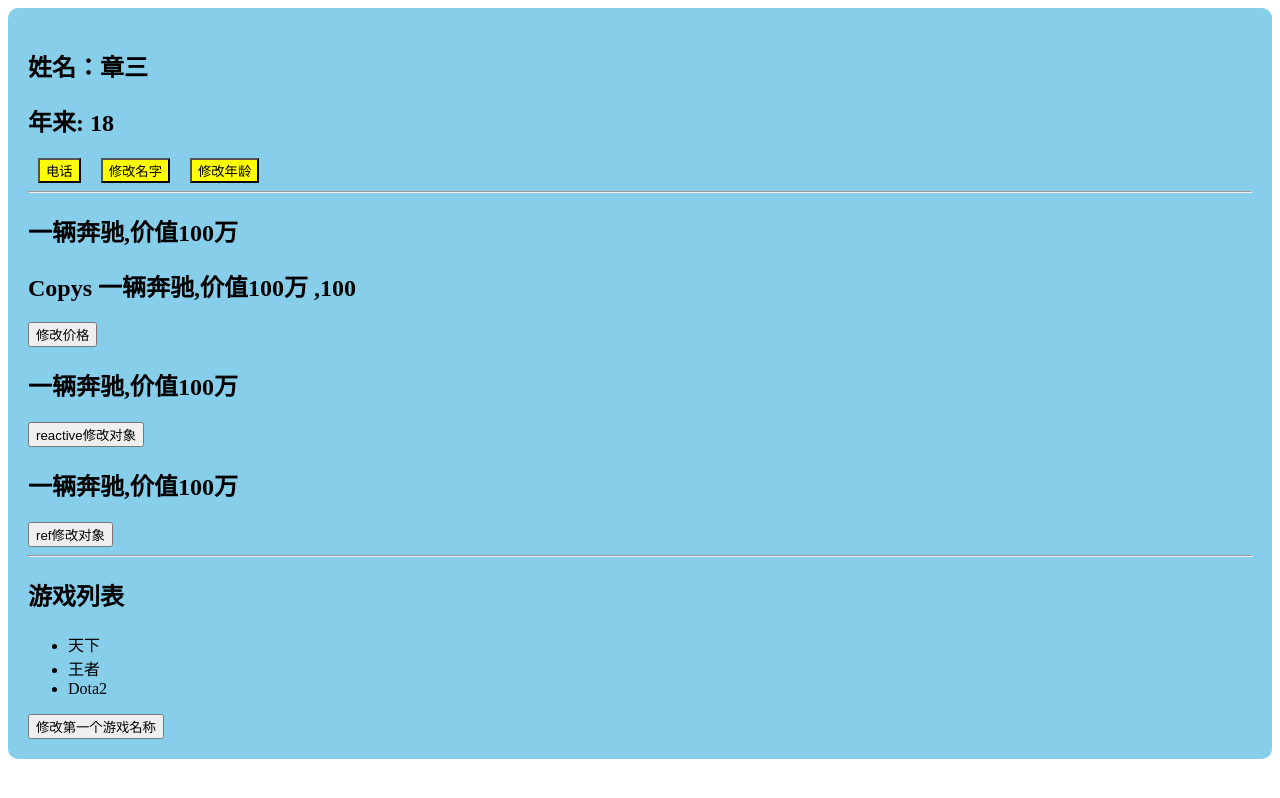
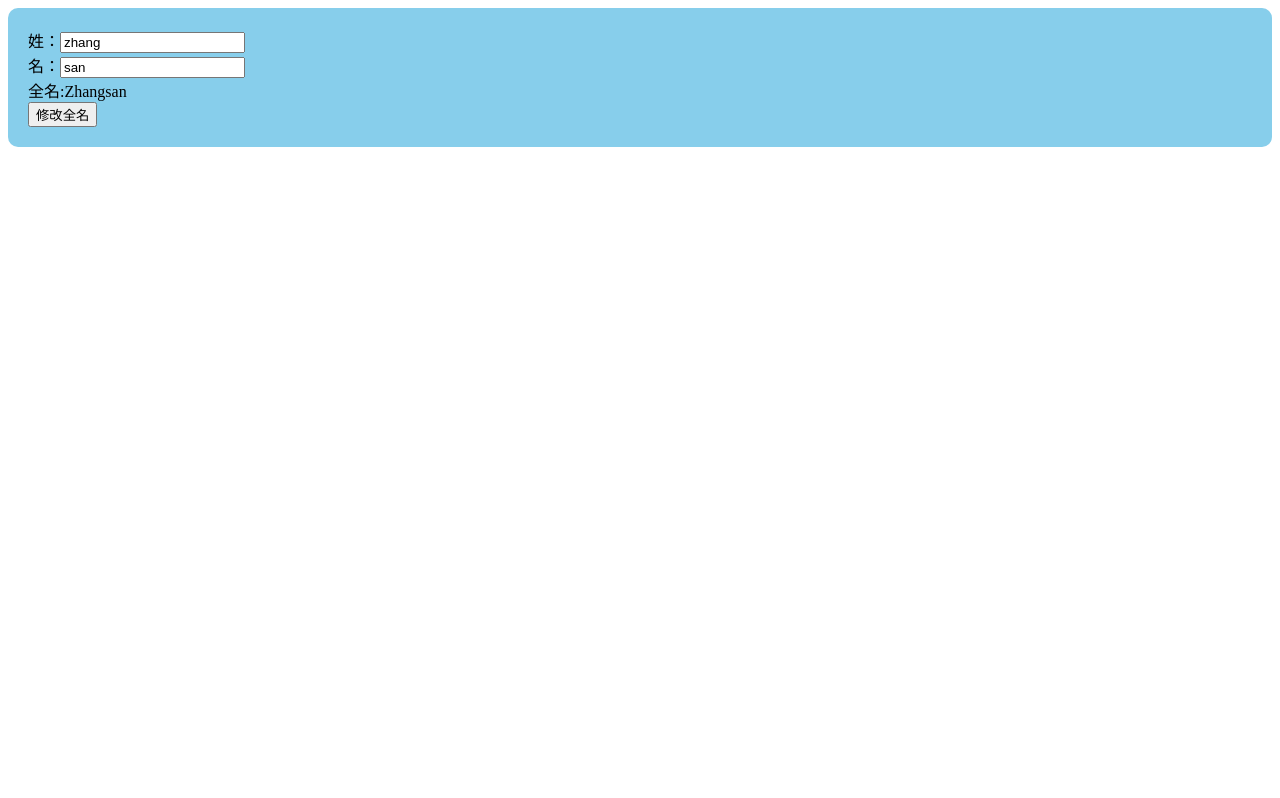
Before and after one commit to q858333/VueTest, a Vue app in the folder VueStudy/vue3_study/: page / in a window 1280 px wide. Built offline with nearby package versions, Linux system fonts and the light colour scheme.

Commit message:
计算属性computed

```diff
--- a/VueStudy/vue3_study/src/App.vue
+++ b/VueStudy/vue3_study/src/App.vue
@@ -2,10 +2,13 @@
 import HelloWorld from './components/HelloWorld.vue'
 import TheWelcome from './components/TheWelcome.vue'
 import Person from './components/Person.vue';
+import ComputedAndWatch from './components/ComputedAndWatch.vue';
 </script>
 
 <template>
-        <Person></Person>
+  <ComputedAndWatch></ComputedAndWatch>
+
+        <!-- <Person></Person> -->
 
   <!-- <header>
     <img alt="Vue logo" class="logo" src="./assets/logo.svg" width="125" height="125" />
--- /dev/null
+++ b/VueStudy/vue3_study/src/components/ComputedAndWatch.vue
@@ -0,0 +1,55 @@
+<template>
+    <div class="person">
+      姓：<input type="text" v-model="firstName"><br>
+      名：<input type="text" v-model="lastName"><br>
+      全名:<span>{{fullName}}</span><br>
+      <button @click="changeFullName">修改全名</button>
+    </div>
+</template>
+
+<script setup lang="ts">
+
+import {ref,computed} from 'vue'
+
+let firstName = ref('zhang')
+let lastName = ref('san')
+
+
+//计算属性有缓存，firstName，lastName不变方法不会掉用
+
+// 定义fullname是一个计算属性，且只读,
+// let fullName = computed(function () {
+//     console.log('111');
+//     return firstName.value+lastName.value;
+// } )
+
+// 定义可读写的计算属性，重写get set方法
+let fullName = computed({
+    get() {
+        return firstName.value.slice(0,1).toUpperCase() + firstName.value.slice(1)+lastName.value;
+    },
+
+   set(val) {
+    console.log('set - ',val)
+    let x = val.split('-');
+    firstName.value = x[0]
+    lastName.value = x[1]
+   }
+
+})
+
+function changeFullName (){
+    fullName.value = "li-si"
+}
+
+</script>
+
+<style scoped>
+.person {
+    background: skyblue;
+    padding: 20px;
+    border-radius: 10px;
+
+}
+
+</style>
```
